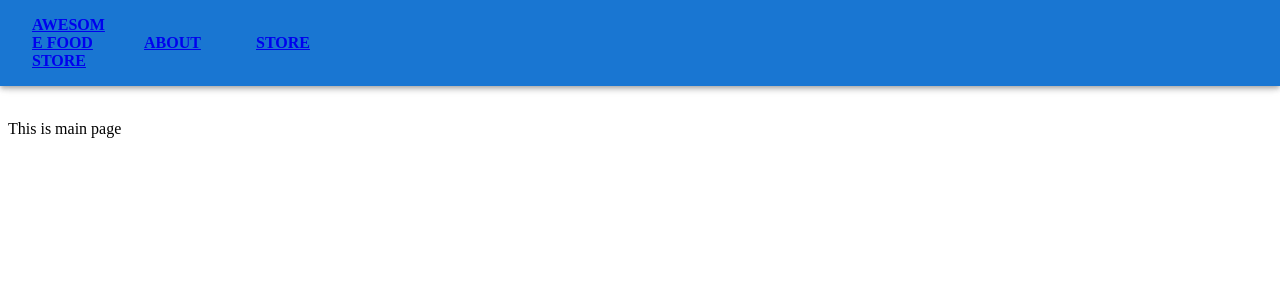
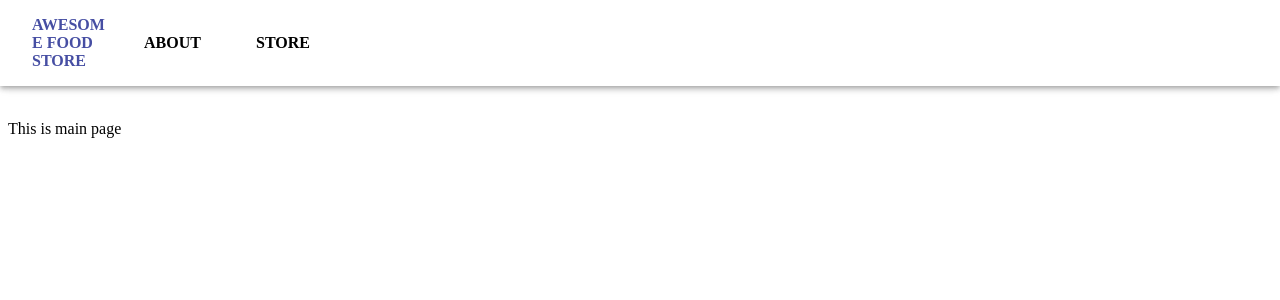
Before and after one commit to hxunz/purpleIO-assingment, a Next.js app: page / in a window 1280 px wide. Shown: the top 300 px of the page. Built offline with nearby package versions, Linux system fonts and the light colour scheme.

Commit message:
카테고리 이름을 누르면 해당 카테고리의 페이지로 이동 현재 위치한 페이지에 따라 카테고리의 이름은 다른 색상으로 변경

```diff
--- a/src/components/category/Category.tsx
+++ b/src/components/category/Category.tsx
@@ -1,23 +1,28 @@
+import { categories } from '@/routes';
 import styled from '@emotion/styled';
 import AppBar from '@mui/material/AppBar';
 import Box from '@mui/material/Box';
 import Link from 'next/link';
-
-const categories = ['AWESOME FOOD STORE', 'ABOUT', 'STORE'];
+import { useRouter } from 'next/router';
 
 const Category = () => {
+  const router = useRouter();
+
   return (
     <>
       <AppBar>
         <CategoryBox>
-          {categories.map((
-            name
-          ) => (
-            <Link href={name.toLowerCase()}>
-              <Categories key={name}>
-                {name}
-              </Categories>
-            </Link>
+          {categories.map(({
+            name,
+            path
+          }) => (
+            <Categories
+              key={name}
+              href={path}
+              isActive={router.pathname === `${path}`}
+            >
+              {name}
+            </Categories>
           ))}
         </CategoryBox>
       </AppBar>
@@ -29,14 +34,15 @@ const CategoryBox = styled(Box)`
   display: flex;
   display: flex;
   align-items: center;
+  background-color: white;
 `
 
-const Categories = styled.div`
-  color: 'white';
+const Categories = styled(Link) <{ isActive: boolean }>`
+  color: ${props => props.isActive ? '#464EA3' : 'black'};
   text-decoration: none;
   font-weight: bold;
+  width: 80px;
   margin: 1rem 0 1rem 2rem;
-  width: 80px;
   overflow-wrap: break-word;
 `
 
```
